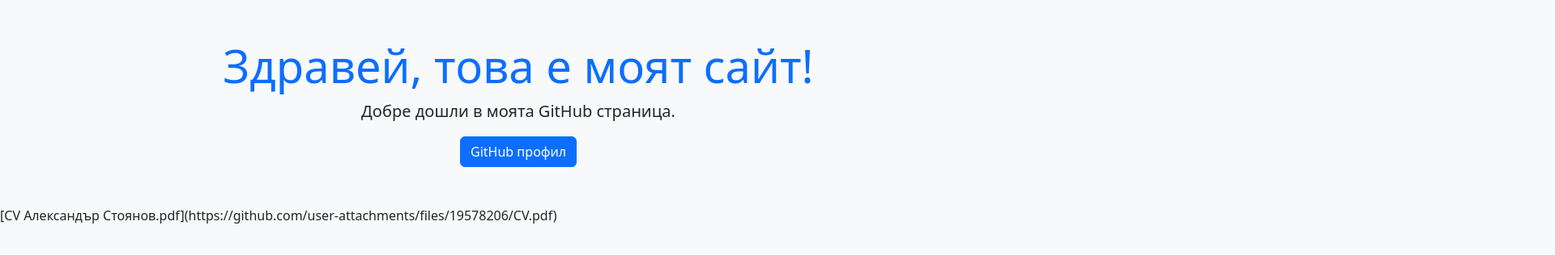
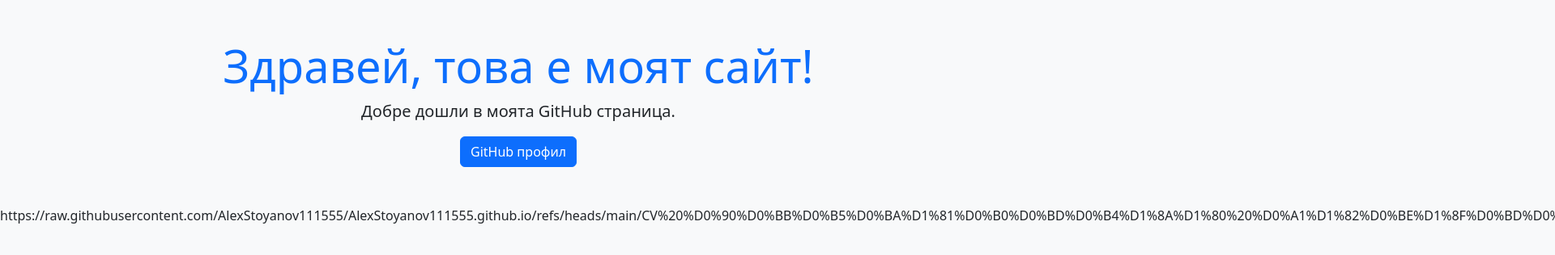
Before and after one commit to AlexStoyanov111555/AlexStoyanov111555.github.io, a plain HTML site: page index.html in a window 1280 px wide. Shown: the top 316 px of the page at 81% size, 1920 px wide, since content can reach past the window. Drawn offline with nearby package versions, Linux system fonts and the light colour scheme.

Commit message:
index.html

```diff
--- a/index.html
+++ b/index.html
@@ -25,4 +25,4 @@
 </body>
 </html>
 
-[CV Александър Стоянов.pdf](https://github.com/user-attachments/files/19578206/CV.pdf)
+https://raw.githubusercontent.com/AlexStoyanov111555/AlexStoyanov111555.github.io/refs/heads/main/CV%20%D0%90%D0%BB%D0%B5%D0%BA%D1%81%D0%B0%D0%BD%D0%B4%D1%8A%D1%80%20%D0%A1%D1%82%D0%BE%D1%8F%D0%BD%D0%BE%D0%B2.jpg
```
